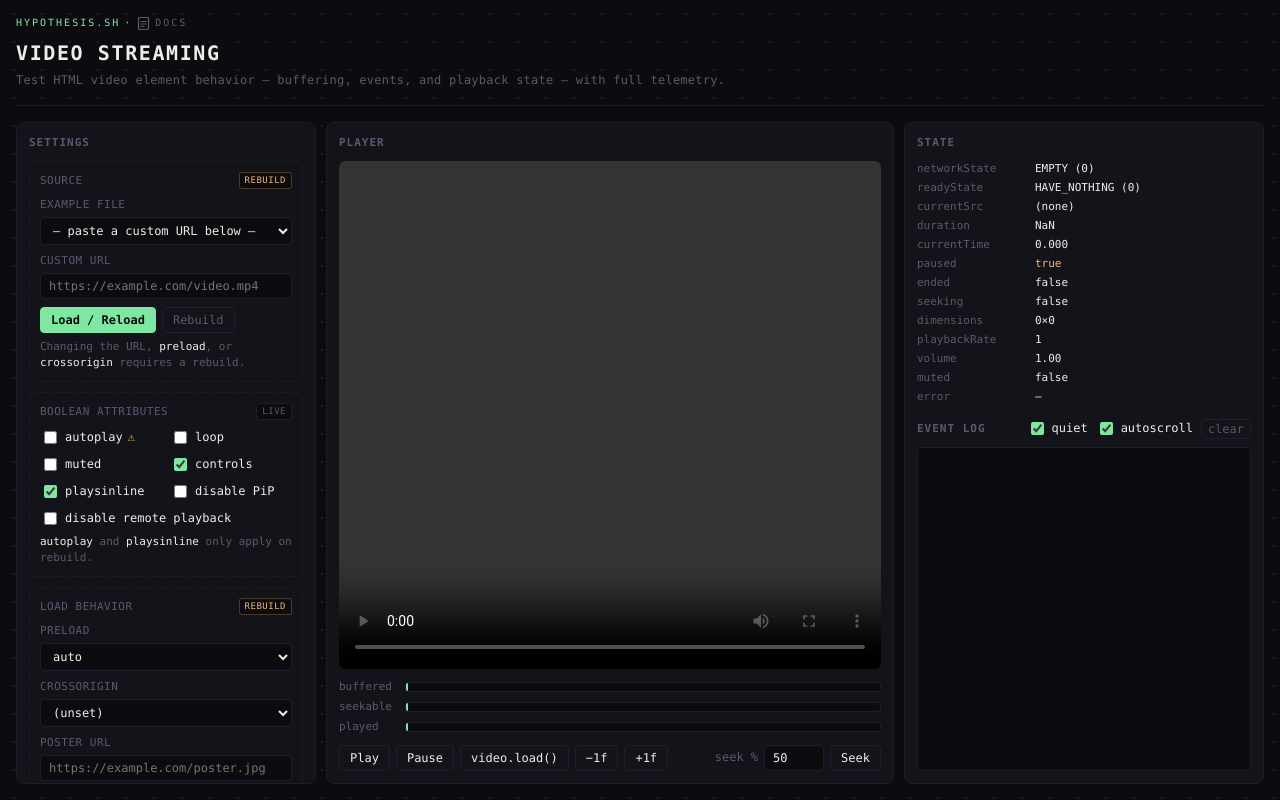
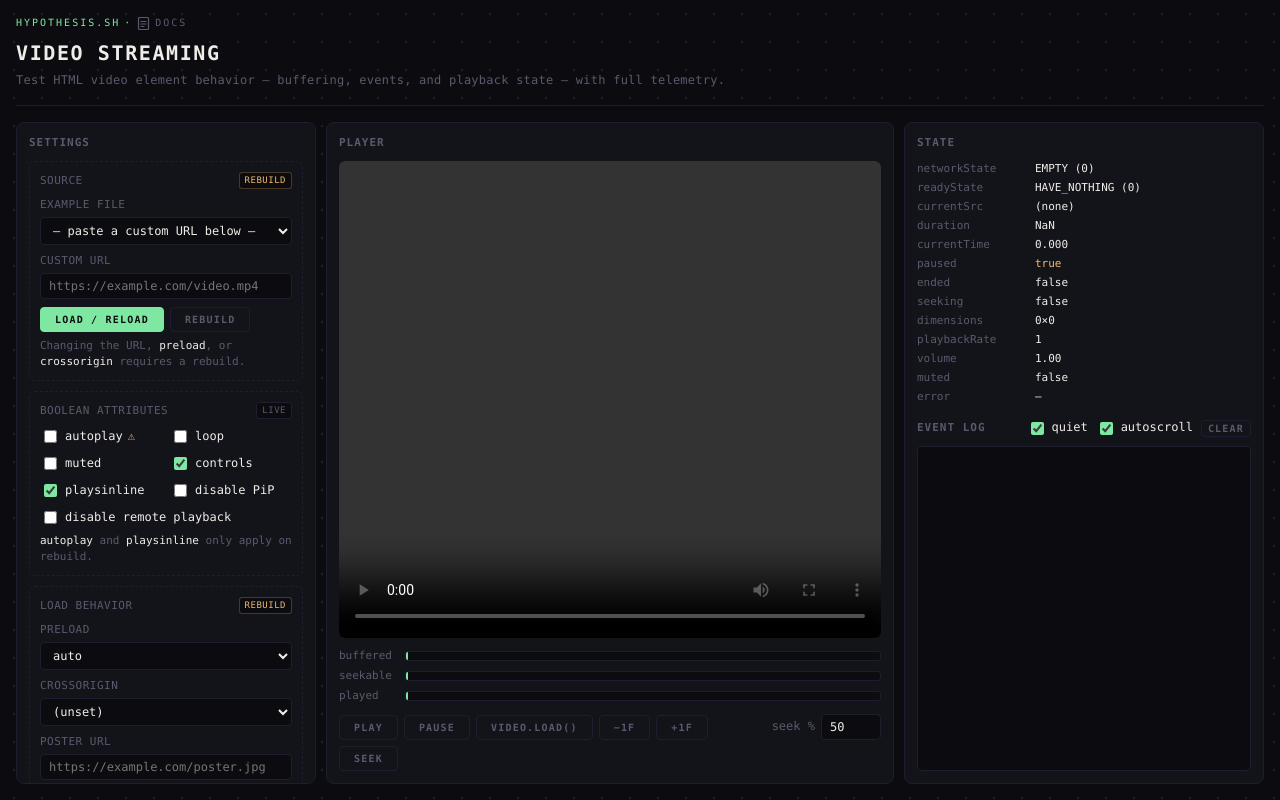
Before and after one commit to keegandonley/hypothesis, a Next.js app: page /video-streaming in a window 1280 px wide. Built offline with nearby package versions, Linux system fonts and the light colour scheme.

Commit message:
Continue button refactor

```diff
--- a/src/components/ui/Button.module.css
+++ b/src/components/ui/Button.module.css
@@ -180,3 +180,15 @@
   border-color: var(--accent-border);
   color: var(--accent);
 }
+
+.primary {
+  background-color: var(--accent);
+  border: 1px solid var(--accent);
+  color: var(--bg);
+  font-weight: 700;
+}
+
+.primary:hover:not(:disabled) {
+  opacity: 0.85;
+  background-color: var(--accent);
+}
--- a/src/components/ui/Button.tsx
+++ b/src/components/ui/Button.tsx
@@ -1,7 +1,7 @@
 import React from "react";
 import styles from "./Button.module.css";
 
-type Variant = "copy" | "reset" | "tab" | "toggle" | "ghost";
+type Variant = "copy" | "reset" | "tab" | "toggle" | "ghost" | "primary";
 
 type Size = "xs" | "sm" | "md";
 
--- a/src/pages/video-streaming/index.tsx
+++ b/src/pages/video-streaming/index.tsx
@@ -1,5 +1,5 @@
 import React, { useCallback, useEffect, useRef, useState } from "react";
-import { PageLayout } from "@/components/ui";
+import { PageLayout, Button } from "@/components/ui";
 import styles from "@/styles/video-streaming.module.css";
 import { copyToClipboard } from "@/lib/copyToClipboard";
 import { useIsIframe } from "@/lib/useIsIframe";
@@ -696,19 +696,12 @@ export default function VideoStreamingPage(): React.ReactNode {
               }}
             />
             <div className={styles.btnRow} style={{ marginTop: 8 }}>
-              <button
-                className={`${styles.btn} ${styles.btnPrimary}`}
-                onClick={buildVideo}
-              >
+              <Button variant="primary" onClick={buildVideo}>
                 Load / Reload
-              </button>
-              <button
-                className={`${styles.btn} ${styles.btnGhost}`}
-                onClick={buildVideo}
-                title="Recreate the video element with current attributes"
-              >
+              </Button>
+              <Button variant="ghost" onClick={buildVideo} title="Recreate the video element with current attributes">
                 Rebuild
-              </button>
+              </Button>
             </div>
             <p className={styles.helpText}>
               Changing the URL, <code>preload</code>, or{" "}
@@ -989,19 +982,13 @@ export default function VideoStreamingPage(): React.ReactNode {
           </div>
 
           <div className={styles.btnRow}>
-            <button
-              className={`${styles.btn} ${styles.btnGhost}`}
-              onClick={handleReset}
-            >
+            <Button variant="ghost" onClick={handleReset}>
               Reset settings
-            </button>
+            </Button>
             {!isIframe && (
-              <button
-                className={`${styles.btn} ${styles.btnGhost}`}
-                onClick={handleExport}
-              >
+              <Button variant="ghost" onClick={handleExport}>
                 {exportCopied ? "Copied!" : "Copy URL"}
-              </button>
+              </Button>
             )}
           </div>
         </section>
@@ -1032,33 +1019,33 @@ export default function VideoStreamingPage(): React.ReactNode {
             className={styles.btnRow}
             style={{ marginTop: 10, flexWrap: "wrap" }}
           >
-            <button className={styles.btn} onClick={handlePlay}>
+            <Button variant="ghost" onClick={handlePlay}>
               Play
-            </button>
-            <button className={styles.btn} onClick={handlePause}>
+            </Button>
+            <Button variant="ghost" onClick={handlePause}>
               Pause
-            </button>
-            <button
-              className={styles.btn}
+            </Button>
+            <Button
+              variant="ghost"
               onClick={handleLoad}
               title="Calls video.load()"
             >
               video.load()
-            </button>
-            <button
-              className={styles.btn}
+            </Button>
+            <Button
+              variant="ghost"
               onClick={handleFrameBack}
               title="Approx −1/30s"
             >
               −1f
-            </button>
-            <button
-              className={styles.btn}
+            </Button>
+            <Button
+              variant="ghost"
               onClick={handleFrameFwd}
               title="Approx +1/30s"
             >
               +1f
-            </button>
+            </Button>
             <label className={styles.seekLabel}>
               seek %
               <input
@@ -1074,9 +1061,9 @@ export default function VideoStreamingPage(): React.ReactNode {
                 }}
               />
             </label>
-            <button className={styles.btn} onClick={handleSeek}>
+            <Button variant="ghost" onClick={handleSeek}>
               Seek
-            </button>
+            </Button>
           </div>
         </section>
 
@@ -1186,15 +1173,15 @@ export default function VideoStreamingPage(): React.ReactNode {
                 />
                 autoscroll
               </label>
-              <button
-                className={`${styles.btn} ${styles.btnGhost}`}
+              <Button
+                variant="ghost"
                 style={{ padding: "2px 6px" }}
                 onClick={() => {
                   setLogEntries([]);
                 }}
               >
                 clear
-              </button>
+              </Button>
             </div>
           </div>
 
```
Also changed, not shown: src/pages/audio-streaming/index.tsx (+27 -40 lines).
